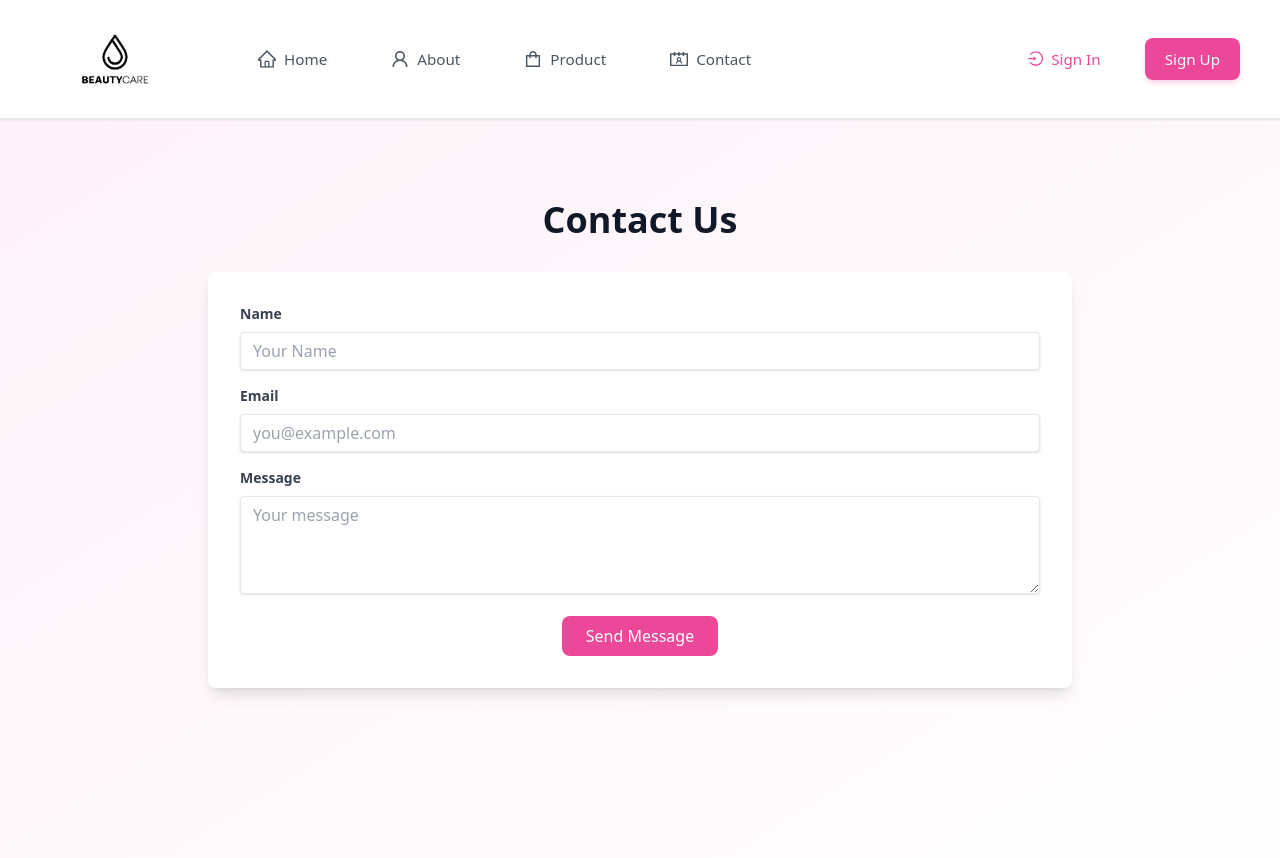
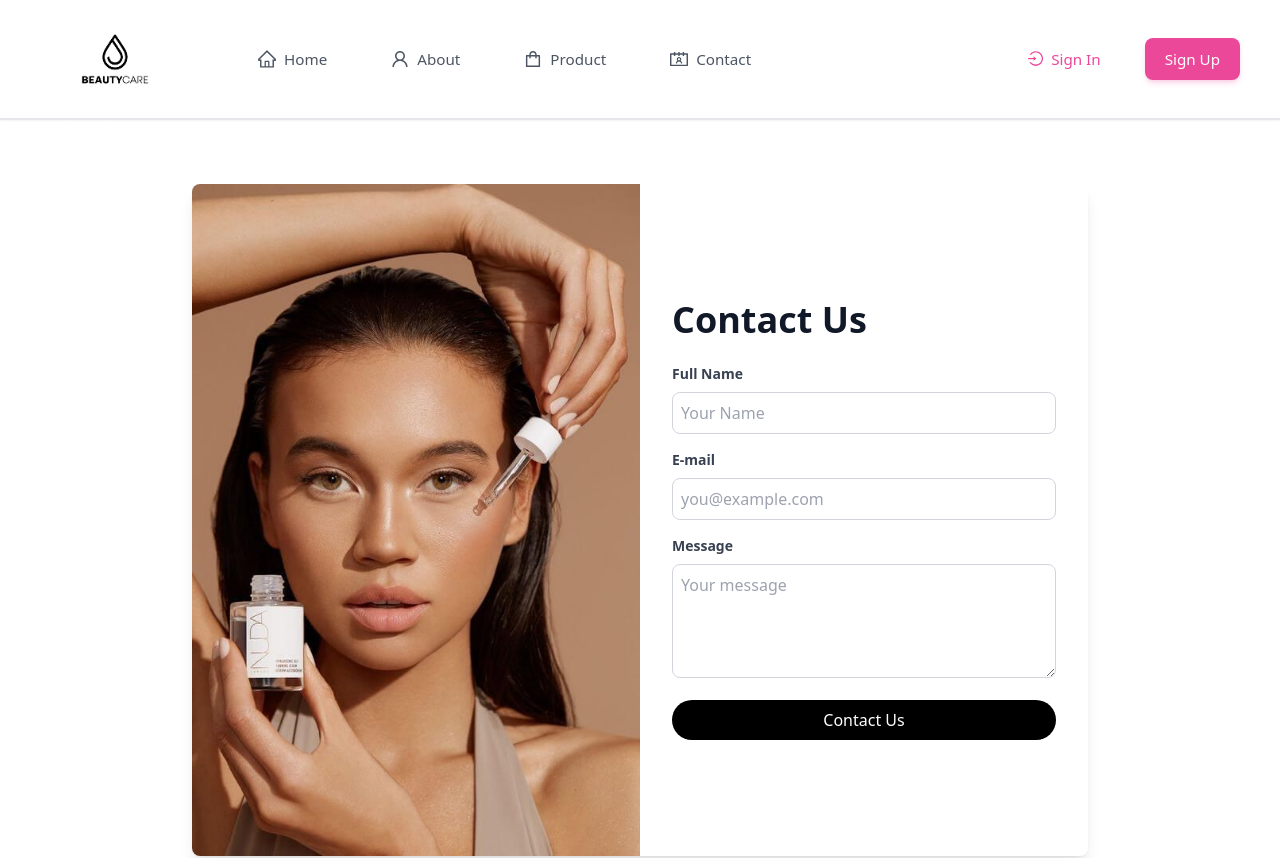
Before and after one commit to 19NgoXuanToan11/SWP391, a React (Vite) app: page /contact in a window 1280 px wide. Shown: the top 858 px of the page. Built offline with nearby package versions, Linux system fonts and the light colour scheme.

Commit message:
udpate UI contactPage.jsx

```diff
--- a/src/pages/users/contactPage.jsx
+++ b/src/pages/users/contactPage.jsx
@@ -1,10 +1,7 @@
-import React, { useState, useEffect } from "react";
+import React, { useState } from "react";
+import model from "../../assets/pictures/model.jpg";
 
 export function ContactPage() {
-  useEffect(() => {
-    window.scrollTo(0, 0); // Cuộn lên đầu trang
-  }, []);
-
   const [formData, setFormData] = useState({
     name: "",
     email: "",
@@ -18,22 +15,33 @@ export function ContactPage() {
 
   const handleSubmit = (e) => {
     e.preventDefault();
-    // Xử lý gửi thông tin liên hệ ở đây
     console.log("Form submitted:", formData);
-    // Reset form
     setFormData({ name: "", email: "", message: "" });
   };
 
   return (
-    <div className="min-h-screen bg-gradient-to-br from-pink-50 to-white py-20">
-      <div className="max-w-4xl mx-auto px-4">
-        <h1 className="text-4xl font-bold text-gray-900 mb-8 text-center">
-          Contact Us
-        </h1>
-        <form onSubmit={handleSubmit} className="bg-white p-8 rounded-lg shadow-lg">
+    <div className="min-h-screen bg-white flex flex-col justify-center items-center py-10">
+      <div className="max-w-4xl w-full flex flex-col md:flex-row items-center bg-white rounded-lg shadow-lg">
+        {/* Left Image Section */}
+        <div className="w-full md:w-1/2">
+          <img
+            src={model}
+            alt="Contact Us"
+            className="object-cover w-full h-full rounded-l-lg"
+          />
+        </div>
+
+        {/* Right Form Section */}
+        <div className="w-full md:w-1/2 p-8">
+          <h1 className="text-4xl font-bold text-gray-900 mb-6">Contact Us</h1>
+
+          <form onSubmit={handleSubmit}>
             <div className="mb-4">
-            <label className="block text-gray-700 text-sm font-bold mb-2" htmlFor="name">
-              Name
+              <label
+                className="block text-gray-700 text-sm font-bold mb-2"
+                htmlFor="name"
+              >
+                Full Name
               </label>
               <input
                 type="text"
@@ -41,13 +49,17 @@ export function ContactPage() {
                 value={formData.name}
                 onChange={handleChange}
                 required
-              className="shadow appearance-none border rounded w-full py-2 px-3 text-gray-700 leading-tight focus:outline-none focus:shadow-outline"
+                className="w-full border border-gray-300 rounded-lg p-2 focus:outline-none focus:ring focus:border-pink-500"
                 placeholder="Your Name"
               />
             </div>
+
             <div className="mb-4">
-            <label className="block text-gray-700 text-sm font-bold mb-2" htmlFor="email">
-              Email
+              <label
+                className="block text-gray-700 text-sm font-bold mb-2"
+                htmlFor="email"
+              >
+                E-mail
               </label>
               <input
                 type="email"
@@ -55,12 +67,16 @@ export function ContactPage() {
                 value={formData.email}
                 onChange={handleChange}
                 required
-              className="shadow appearance-none border rounded w-full py-2 px-3 text-gray-700 leading-tight focus:outline-none focus:shadow-outline"
+                className="w-full border border-gray-300 rounded-lg p-2 focus:outline-none focus:ring focus:border-pink-500"
                 placeholder="you@example.com"
               />
             </div>
+
             <div className="mb-4">
-            <label className="block text-gray-700 text-sm font-bold mb-2" htmlFor="message">
+              <label
+                className="block text-gray-700 text-sm font-bold mb-2"
+                htmlFor="message"
+              >
                 Message
               </label>
               <textarea
@@ -68,21 +84,23 @@ export function ContactPage() {
                 value={formData.message}
                 onChange={handleChange}
                 required
-              className="shadow appearance-none border rounded w-full py-2 px-3 text-gray-700 leading-tight focus:outline-none focus:shadow-outline"
+                className="w-full border border-gray-300 rounded-lg p-2 focus:outline-none focus:ring focus:border-pink-500"
                 placeholder="Your message"
                 rows="4"
               />
             </div>
-          <div className="flex items-center justify-center">
+
+            <div className="flex justify-center">
               <button
                 type="submit"
-              className="px-6 py-2 bg-pink-500 text-white rounded-lg hover:bg-pink-600 transition-colors duration-300"
+                className="w-full px-6 py-2 bg-black text-white rounded-full hover:bg-gray-800 transition-colors"
               >
-              Send Message
+                Contact Us
               </button>
             </div>
           </form>
         </div>
       </div>
+    </div>
   );
 }
```
Also changed, not shown: src/assets/pictures/model.jpg (added). Lines whose indentation alone changed are shown as unchanged.
